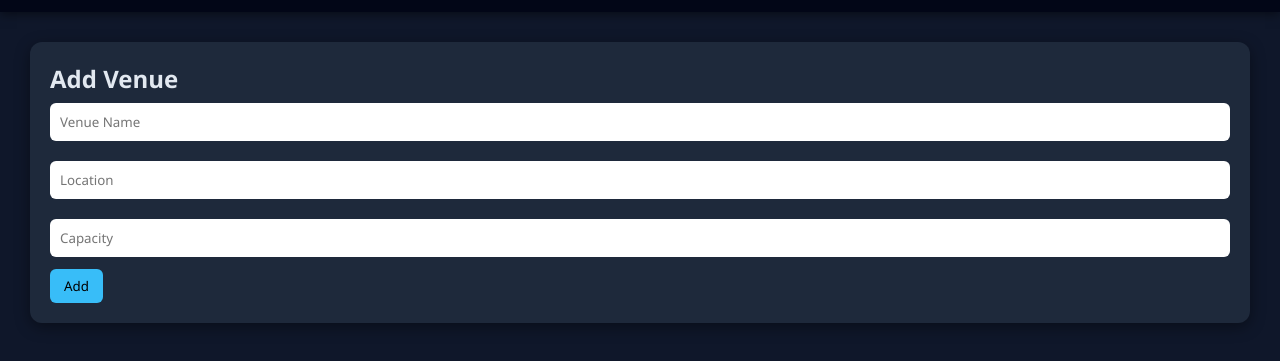
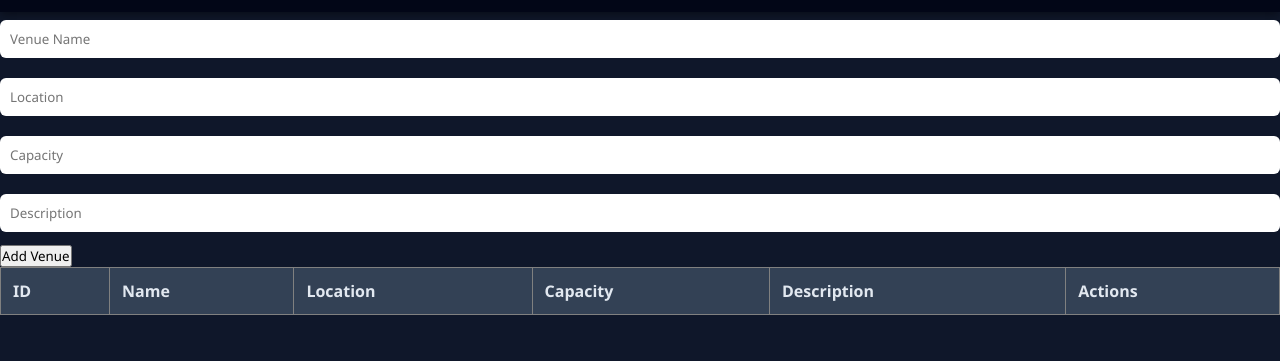
Before and after one commit to hulkseeb/Database-Project, a website: page venues.html in a window 1280 px wide. Shown: the part 61-422 px from the top of the page. Drawn offline with Linux system fonts and the light colour scheme; no server answers.

Commit message:
Update venues.html

```diff
--- a/venues.html
+++ b/venues.html
@@ -23,16 +23,21 @@
     </div>
 </div>
 
-<div class="container">
+<form id="venueForm">
+  <input id="venue_name" placeholder="Venue Name" required>
+  <input id="location" placeholder="Location" required>
+  <input type="number" id="capacity" placeholder="Capacity" required>
+  <input id="description" placeholder="Description">
+  <button type="submit">Add Venue</button>
+</form>
 
-    <div class="card">
-        <h2>Add Venue</h2>
-        <input placeholder="Venue Name">
-        <input placeholder="Location">
-        <input placeholder="Capacity">
-        <button class="btn">Add</button>
-    </div>
-</div>
+<table border="1">
+<thead>
+<tr><th>ID</th><th>Name</th><th>Location</th><th>Capacity</th><th>Description</th><th>Actions</th></tr>
+</thead>
+<tbody id="venueTable"></tbody>
+</table>
 
+<script src="app.js"></script>
 
 </body></html>
```
